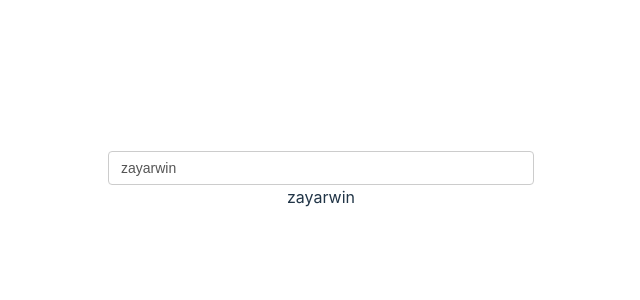
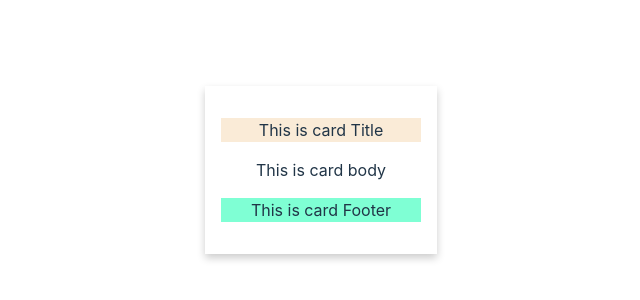
Before and after one commit to Zayar-Win/Learning-vue, a Vue app: page / in a window 1280 px wide. Shown: the part 220-520 px from the top of the page, without its empty margins (319-959 px from the left). Built offline with nearby package versions, Linux system fonts and the light colour scheme.

Commit message:
named-slot

```diff
--- a/src/App.vue
+++ b/src/App.vue
@@ -49,8 +49,19 @@
   <!-- <ProvideInject /> -->
   <!-- <Event @close="closePopup" v-if="open" /> -->
   <!-- <button @click="open = true">Open Popup</button> -->
-  <Input v-model="name" />
-  {{ name }}
+  <!-- <Input v-model="name" /> -->
+  <!-- {{ name }} -->
+  <Card>
+    <template v-slot:header>
+      <p>This is card Title</p>
+    </template>
+    <template v-slot:default>
+      <p>This is card body</p>
+    </template>
+    <template v-slot:footer>
+      <p>This is card Footer</p>
+    </template>
+  </Card>
 </template>
 
 <script>
@@ -63,12 +74,14 @@ import Article from "./components/Article.vue";
 import ProvideInject from "./components/ProvideInject.vue";
 import Event from "./components/Event.vue";
 import Input from "./components/Input.vue";
+import Card from "./components/Card.vue";
 export default {
   components: {
     Methods,
     EventHandling,
     FormHandling,
     ComputedProperty,
+    Card,
     Watchers,
     Article,
     ProvideInject,
--- /dev/null
+++ b/src/components/Card.vue
@@ -0,0 +1,39 @@
+<template>
+  <div class="card">
+    <div class="header">
+      <slot name="header" />
+    </div>
+    <div>
+      <slot />
+    </div>
+    <div class="footer">
+      <slot name="footer" />
+    </div>
+  </div>
+</template>
+
+<script>
+export default {};
+</script>
+
+<style scoped>
+.card {
+  box-shadow: 0 4px 8px 0 rgba(0, 0, 0, 0.2);
+  transition: 0.3s;
+  padding: 16px;
+  margin-bottom: 20px;
+  width: 200px;
+}
+
+.header {
+  background-color: antiquewhite;
+}
+
+.footer {
+  background-color: aquamarine;
+}
+
+.card:hover {
+  box-shadow: 0 8px 16px 0 rgba(0, 0, 0, 0.2);
+}
+</style>
```
